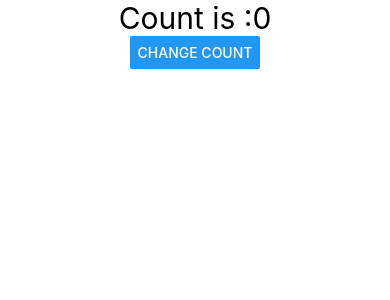
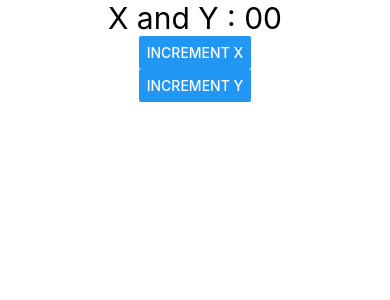
Before and after one commit to Hirusha2000/AMD-Advanced_MobileApplication_Development, a React Native app: screen / in a window 390 px wide. Shown: the top 300 px of the page. Built offline with nearby package versions, Linux system fonts and the light colour scheme.

Commit message:
Different between state variable and a regular variable

```diff
--- a/App.tsx
+++ b/App.tsx
@@ -7,27 +7,30 @@
 
 function App(): React.JSX.Element {
 
-  console.log("App Component is Rendered.");
+var x=0;
+const [y,setY]=useState(0);
 
-  const [count,setCount]=useState(0);
+function changeX(){
 
-  function changeCount(){
-    setCount(count+1);
+x=x+1;
+console.log(x);
+}
 
-  }
 
-  return (
+function changeY()
+{
+  setY(y+1);
+}
+
+return (
   <View style={{alignItems:'center'}}>
-<Text style={{fontSize:30}}>Count is :{count}</Text>
-<Button title='Change Count' onPress={changeCount}/>
+    <Text style={{fontSize:30}}>X and Y : {x}{y}</Text>
+    <Button title='Increment X' onPress={changeX}/>
+    <Button title='Increment y' onPress={changeY}/>
+
   </View>
   );
 }
 
 
-
-
-
-
-
 export default App;
```
